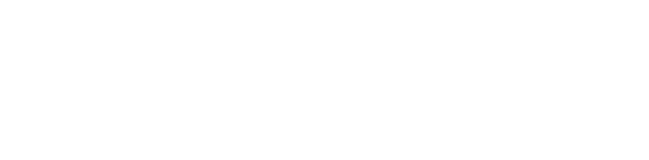
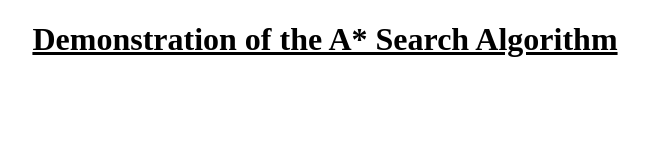
Before and after one commit to Ido19/A_Star-Search-Algorithm_JS, a plain HTML site: page src/index.html in a window 1280 px wide. Shown: the whole page, without its empty margins (315-964 px from the left). Drawn offline with Linux system fonts and the light colour scheme.

Commit message:
Created css folder and index.css file.

```diff
--- /dev/null
+++ b/src/css/index.css
@@ -0,0 +1,7 @@
+h1 {
+  text-align: center;
+}
+
+.underlined {
+  text-decoration: underline;
+}
--- a/src/index.html
+++ b/src/index.html
@@ -3,7 +3,13 @@
   <head>
     <meta charset="UTF-8" />
     <meta name="viewport" content="width=device-width, initial-scale=1.0" />
+    <link rel="stylesheet" href="css/index.css" />
     <title>A* Demonstration</title>
   </head>
-  <body></body>
+  <body>
+    <header>
+      <h1 class="underlined">Demonstration of the A* Search Algorithm</h1>
+    </header>
+    <main></main>
+  </body>
 </html>
```
